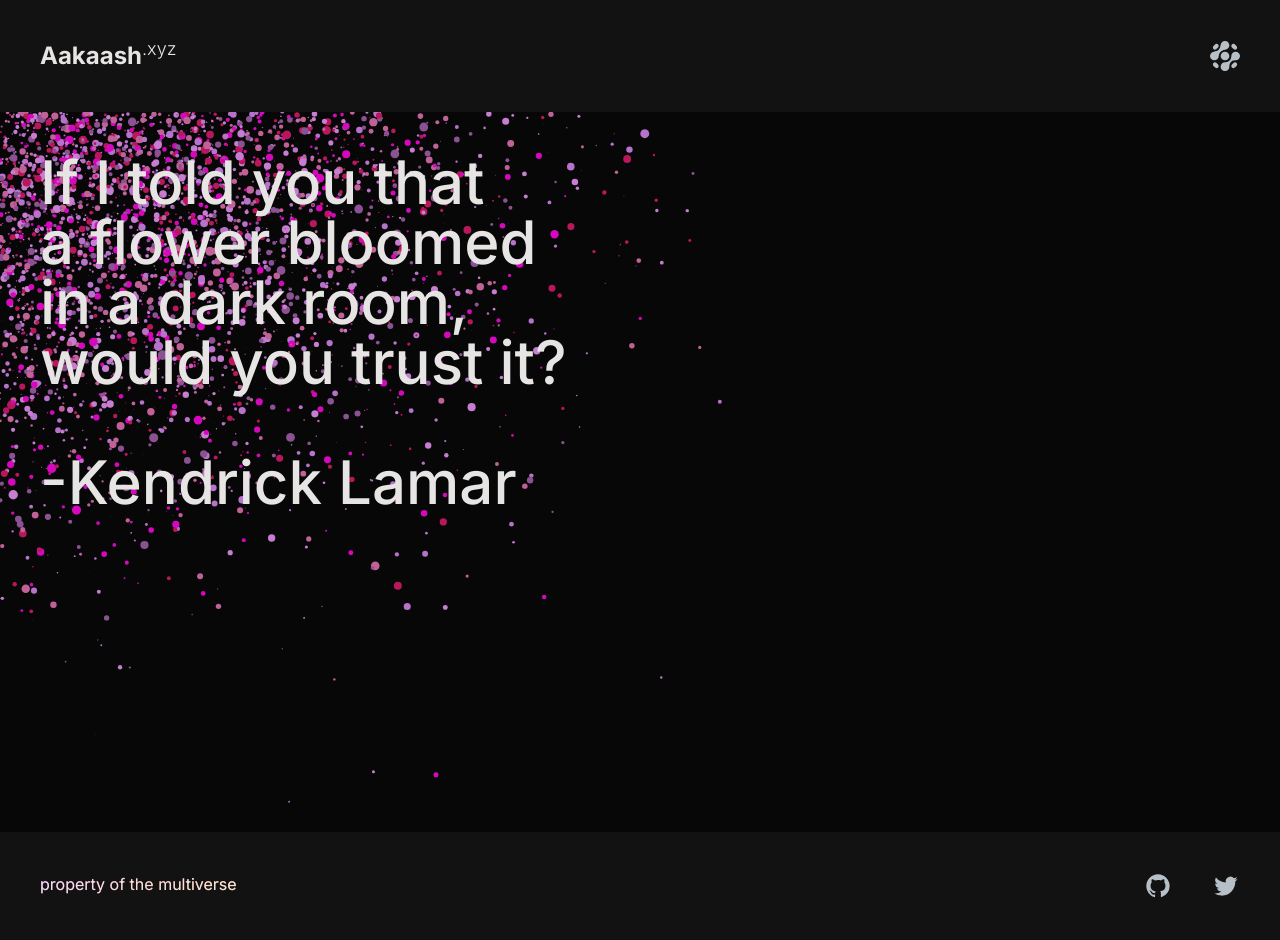
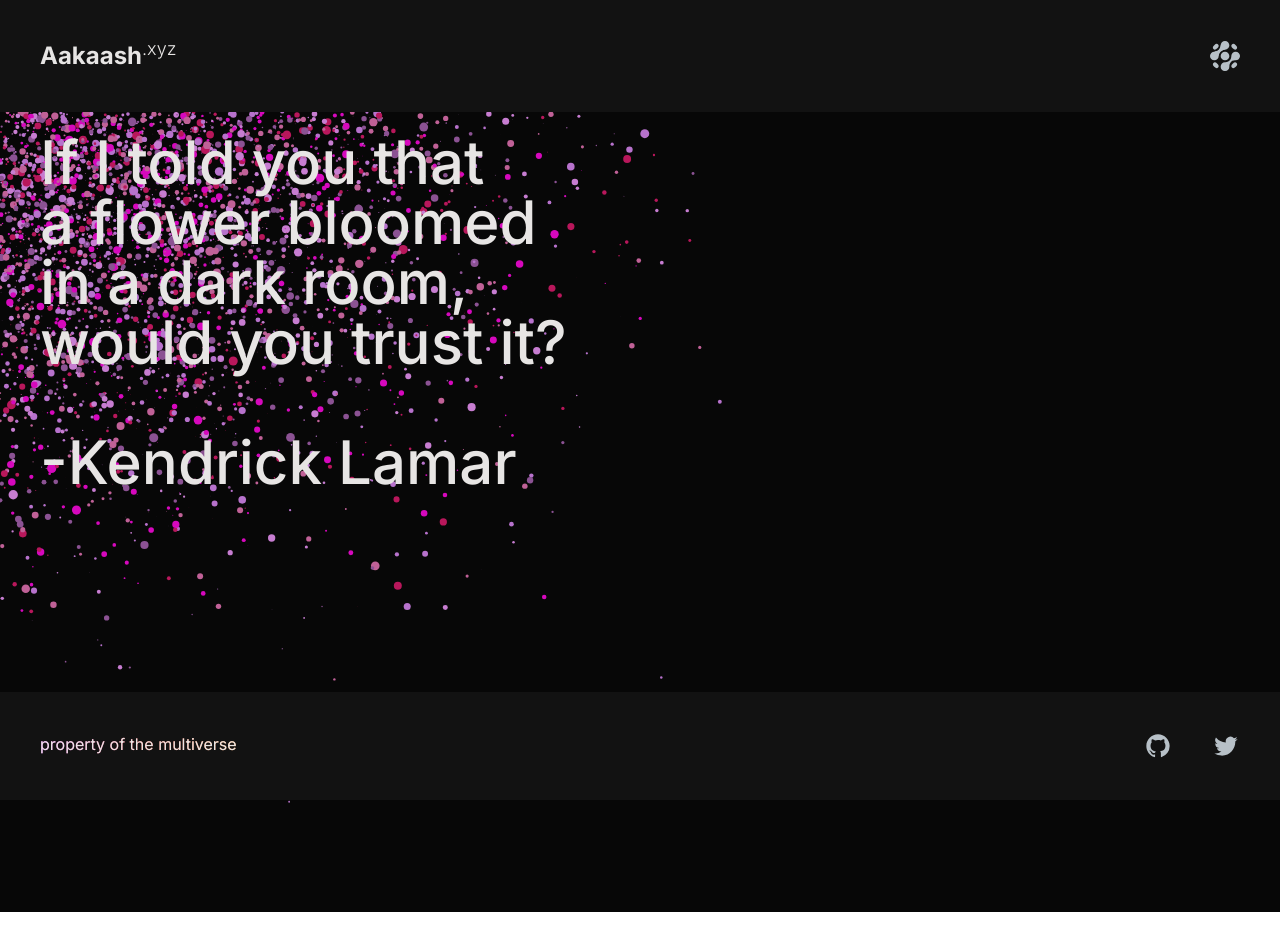
Before and after one commit to acashmoney/personal-website, a Next.js app: page / in a window 1280 px wide. After the commit the page ends 912 px from the top, so only its background shows below. Built offline with nearby package versions, Linux system fonts and the light colour scheme.

Commit message:
all three components visible

```diff
--- a/components/Footer.tsx
+++ b/components/Footer.tsx
@@ -3,7 +3,7 @@ import Link from 'next/link'
 const Footer = () => {
     return (
         <>
-            <footer className='p-10 bg-[#121212] block'>
+            <footer className='p-10 bg-[#121212] block z-10'>
                 <div id='footer' className='grid grid-cols-2 justify-between'>
                     <div id='footer-tagline' className='flex'>
                         <a href=''>
--- a/components/NavBar.tsx
+++ b/components/NavBar.tsx
@@ -2,30 +2,30 @@ import Link from 'next/link';
 import { useEffect, useState } from 'react';
 import LabDAOLogo from './LabDAOLogo';
 
-interface NavBarProps {
-  minMaxHue: {
-    min?: number;
-    max?: number;
-  };
-}
+// interface NavBarProps {
+//   minMaxHue: {
+//     min?: number;
+//     max?: number;
+//   };
+// }
 
-const NavBar: React.FC<NavBarProps> = ({ minMaxHue }) => {
+const NavBar = () => {
   const [gradientStyle, setGradientStyle] = useState({});
   const [hover, setHover] = useState(false);
 
-  useEffect(() => {
-    if (minMaxHue.min !== undefined && minMaxHue.max !== undefined && hover) {
-      const gradient = `linear-gradient(to right, hsl(${minMaxHue.min}, 100%, 50%), hsl(${minMaxHue.max}, 100%, 50%))`;
-      setGradientStyle({
-        backgroundClip: 'text',
-        WebkitBackgroundClip: 'text',
-        WebkitTextFillColor: 'transparent',
-        backgroundImage: gradient,
-      });
-    } else {
-      setGradientStyle({});
-    }
-  }, [minMaxHue, hover]);
+//   useEffect(() => {
+//     if (minMaxHue.min !== undefined && minMaxHue.max !== undefined && hover) {
+//       const gradient = `linear-gradient(to right, hsl(${minMaxHue.min}, 100%, 50%), hsl(${minMaxHue.max}, 100%, 50%))`;
+//       setGradientStyle({
+//         backgroundClip: 'text',
+//         WebkitBackgroundClip: 'text',
+//         WebkitTextFillColor: 'transparent',
+//         backgroundImage: gradient,
+//       });
+//     } else {
+//       setGradientStyle({});
+//     }
+//   }, [minMaxHue, hover]);
 
   return (
     <div>
--- a/components/ParticleBackground.tsx
+++ b/components/ParticleBackground.tsx
@@ -5,16 +5,12 @@ import useWindowSize from '../hooks/useWindowSize';
 
 interface ParticleBackgroundProps {
   className?: string;
-  navBarHeight: number;
-  footerHeight: number;
-  onHueChange?: (minMaxHue: [number, number]) => void;
+  children: React.ReactNode;
 }
 
 const ParticleBackground: React.FC<ParticleBackgroundProps> = ({
 	className,
-	navBarHeight,
-	footerHeight,
-	onHueChange,
+	children,
 }) => {
   const canvasRef = useRef<HTMLDivElement>(null);
   const goldenRatio = 1.61803398875;
@@ -98,11 +94,11 @@ const ParticleBackground: React.FC<ParticleBackgroundProps> = ({
 	  const minHue = Math.min(...hues);
 	  const maxHue = Math.max(...hues);
 
-	  setMinMaxHue([minHue, maxHue]);
+	//   setMinMaxHue([minHue, maxHue]);
 
-	  if (typeof onHueChange === 'function') {
-		onHueChange([minHue, maxHue])
-	  }
+	//   if (typeof onHueChange === 'function') {
+	// 	onHueChange([minHue, maxHue])
+	//   }
     };
 
     const generateParticles = (p: p5) => {
@@ -175,16 +171,14 @@ const ParticleBackground: React.FC<ParticleBackgroundProps> = ({
 
   return (
     <>
-		<div
-			className="relative"
-			style={{ height: `calc(100vh - ${navBarHeight}px - ${footerHeight}px)` }}
-		>
-			<div
-				ref={canvasRef}
-				className={className}
-				style={{ width: width, height: `calc(100% - ${navBarHeight}px - ${footerHeight}px)` }}
-			/>
-		</div>
+      <div className="relative h-70">
+        <div
+          ref={canvasRef}
+          className={className}
+          style={{ width: width, height: height }}
+        />
+        <div className="absolute top-0 left-0 w-full h-70">{children}</div>
+      </div>
     </>
   );
 };
--- a/pages/index.tsx
+++ b/pages/index.tsx
@@ -1,34 +1,22 @@
-import Head from 'next/head';
-import { useState } from 'react';
-import ParticleBackground from '../components/ParticleBackground';
+import React, { useState } from 'react';
 import NavBar from '../components/NavBar';
 import Footer from '../components/Footer';
+import ParticleBackground from '../components/ParticleBackground';
 
 const Home: React.FC = () => {
-	const [minMaxHue, setMinMaxHue] = useState({});
 
   return (
     <>
-			<div className="bg-[#121212]">
-				<NavBar minMaxHue={minMaxHue}/>
-			</div>
-			<div className="relative min-h-screen flex flex-col">
-				<ParticleBackground
-					className="absolute top-0 left-0 z-[-1] w-full h-full"
-					navBarHeight={40}
-					footerHeight={40}
-				/>
-				<Head>
-					<title>Aakaash</title>
-					<meta name="description" content="am i dreaming...?" />
-					<link rel="icon" href="/favicon.ico" />
-				</Head>
-				<main className="absolute top-0 pb-10 flex-grow" style={{ marginTop: '40px', marginLeft: '40px'}}>
+      <div className="flex flex-col h-screen">
+        <NavBar />
+        <div className="flex-grow" style={{ height: '70%' }}>
+          <ParticleBackground>
+            <main className="pb-10 mt-5 ml-10">
               <div className="flex text-4xl md:text-6xl font-medium text-stone-200">
                 If I told you that
-						<br/>
+                <br />
                 a flower bloomed
-						<br/>
+                <br />
                 in a dark room,
                 <br />
                 would you trust it?
@@ -37,9 +25,9 @@ const Home: React.FC = () => {
                 -Kendrick Lamar
               </div>
             </main>
-				<div className="bg-[#121212]">
+          </ParticleBackground>
+        </div>
         <Footer />
-				</div>
       </div>
     </>
   );
```
Lines whose indentation alone changed are shown as unchanged.
